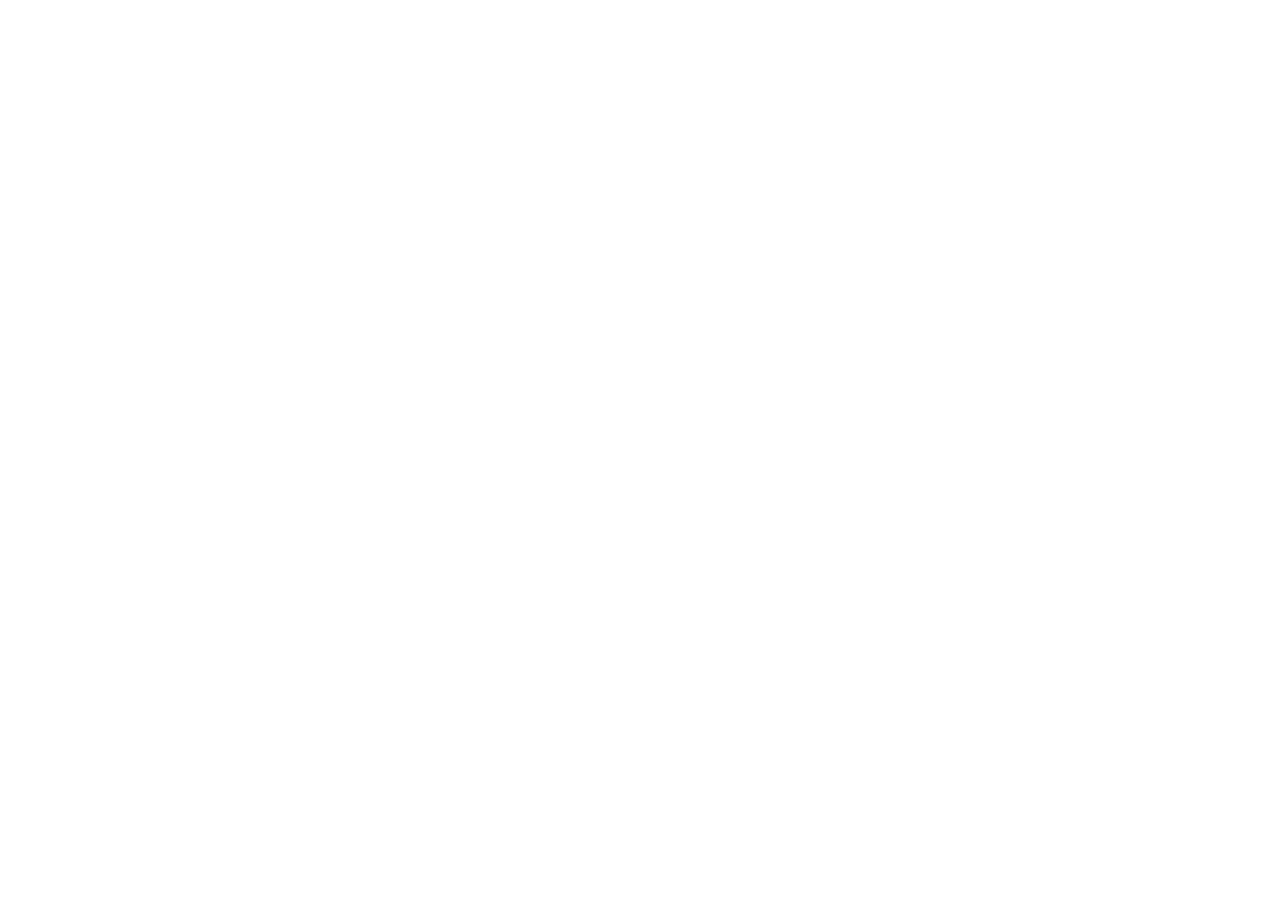
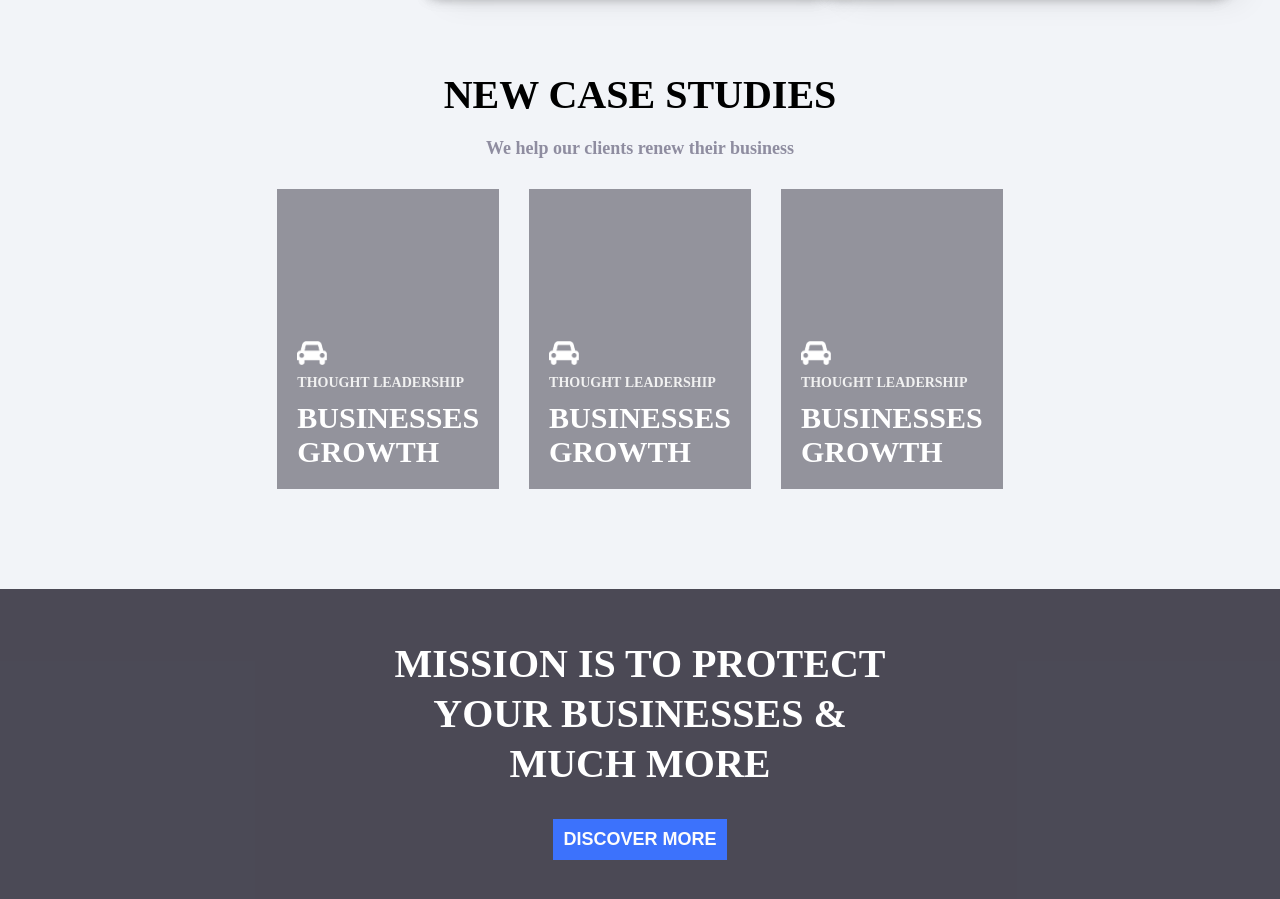
Before and after one commit to Folarh/FastaMoney, a React (Vite) app: page / in a window 1280 px wide. Shown: the part 1880-2779 px from the top of the page. Before the commit the page ends 1871 px from the top, so only its background shows below. Built offline with nearby package versions, Linux system fonts and the light colour scheme.

Commit message:
work on studies and business component

```diff
--- /dev/null
+++ b/src/components/business/Business.css
@@ -0,0 +1,27 @@
+.business {
+  background-color: #0f0d1dbf;
+  text-align: center;
+  padding: 50px;
+  display: flex;
+  justify-content: center;
+  align-items: center;
+}
+
+.business_cover {
+  max-width: 500px;
+}
+
+.business h1 {
+  font-size: 40px;
+  font-weight: 700;
+  color: #fff;
+  margin-bottom: 30px;
+  line-height: 50px;
+}
+
+@media all and (max-width: 768px) {
+  .business h1 {
+    font-size: 24px;
+    line-height: 40px;
+  }
+}
--- /dev/null
+++ b/src/components/business/Business.jsx
@@ -0,0 +1,18 @@
+//components
+import Button from "../button/Button";
+
+//syle
+import "./Business.css";
+
+const Business = () => {
+  return (
+    <section className="business">
+      <div className="business_cover">
+        <h1>MISSION IS TO PROTECT YOUR BUSINESSES & MUCH MORE</h1>
+        <Button>DISCOVER MORE</Button>
+      </div>
+    </section>
+  );
+};
+
+export default Business;
--- /dev/null
+++ b/src/components/studies/Studies.css
@@ -0,0 +1,76 @@
+.studies {
+  background-color: #f2f4f8;
+  display: flex;
+  justify-content: center;
+  align-items: center;
+  padding: 100px 20px;
+}
+
+.studies_info {
+  margin: 30px 0;
+  text-align: center;
+}
+
+.studies_info h1 {
+  font-size: 40px;
+  font-weight: 700;
+}
+
+.studies_info p {
+  margin: 20px 0;
+  font-size: 18px;
+  font-weight: 700;
+  color: #8f8da0;
+}
+
+.studies_card {
+  display: flex;
+  gap: 30px;
+}
+
+.studies_box {
+  background-color: #0f0d1d6b;
+  padding: 20px;
+  height: 300px;
+  display: flex;
+  flex-direction: column;
+  justify-content: flex-end;
+  color: #fff;
+}
+
+.studies_box img {
+  width: 30px;
+}
+
+.studies_box p {
+  text-transform: uppercase;
+  font-size: 14px;
+  font-weight: 700;
+  margin: 10px 0;
+}
+
+.studies_box h3 {
+  text-transform: uppercase;
+  font-size: 30px;
+  font-weight: 700;
+}
+
+@media all and (max-width: 768px) {
+  .studies_info h1 {
+    font-size: 24px;
+  }
+
+  .studies_info p {
+    font-size: 16px;
+  }
+
+  .studies_card {
+    display: flex;
+    flex-direction: column;
+    gap: 30px;
+  }
+
+  .studies_box h3 {
+    font-size: 16px;
+  }
+}
--- /dev/null
+++ b/src/components/studies/Studies.jsx
@@ -0,0 +1,49 @@
+//component
+import StudyCard from "./StudyCard";
+
+//assets
+import Motor from "../../assets/motor.png";
+
+//style
+import "./Studies.css";
+
+const Studies = () => {
+  return (
+    <section className="studies">
+      <div className="studies_container">
+        <div className="studies_info">
+          <h1>NEW CASE STUDIES</h1>
+          <p>We help our clients renew their business</p>
+        </div>
+
+        <div className="studies_card">
+          <StudyCard className="studies_box">
+            <img src={Motor} alt="car" />
+            <p>Thought leadership</p>
+            <h3>
+              businesses <br /> growth
+            </h3>
+          </StudyCard>
+
+          <StudyCard className="studies_box">
+            <img src={Motor} alt="car" />
+            <p>Thought leadership</p>
+            <h3>
+              businesses <br /> growth
+            </h3>
+          </StudyCard>
+
+          <StudyCard className="studies_box">
+            <img src={Motor} alt="car" />
+            <p>Thought leadership</p>
+            <h3>
+              businesses <br /> growth
+            </h3>
+          </StudyCard>
+        </div>
+      </div>
+    </section>
+  );
+};
+
+export default Studies;
--- /dev/null
+++ b/src/components/studies/StudyCard.jsx
@@ -0,0 +1,5 @@
+const StudyCard = ({ className, children }) => {
+  return <div className={className}>{children}</div>;
+};
+
+export default StudyCard;
--- a/src/pages/layout/Layout.jsx
+++ b/src/pages/layout/Layout.jsx
@@ -2,6 +2,8 @@
 import Header from "./Header/Header";
 import RealWorld from "../../components/realworld/RealWorld";
 import Market from "../../components/market/Market";
+import Studies from "../../components/studies/Studies";
+import Business from "../../components/business/Business";
 
 const Layout = () => {
   return (
@@ -9,6 +11,8 @@
       <Header />
       <RealWorld />
       <Market />
+      <Studies />
+      <Business />
     </div>
   );
 };
```
Also changed, not shown: src/assets/motor.png (added).
